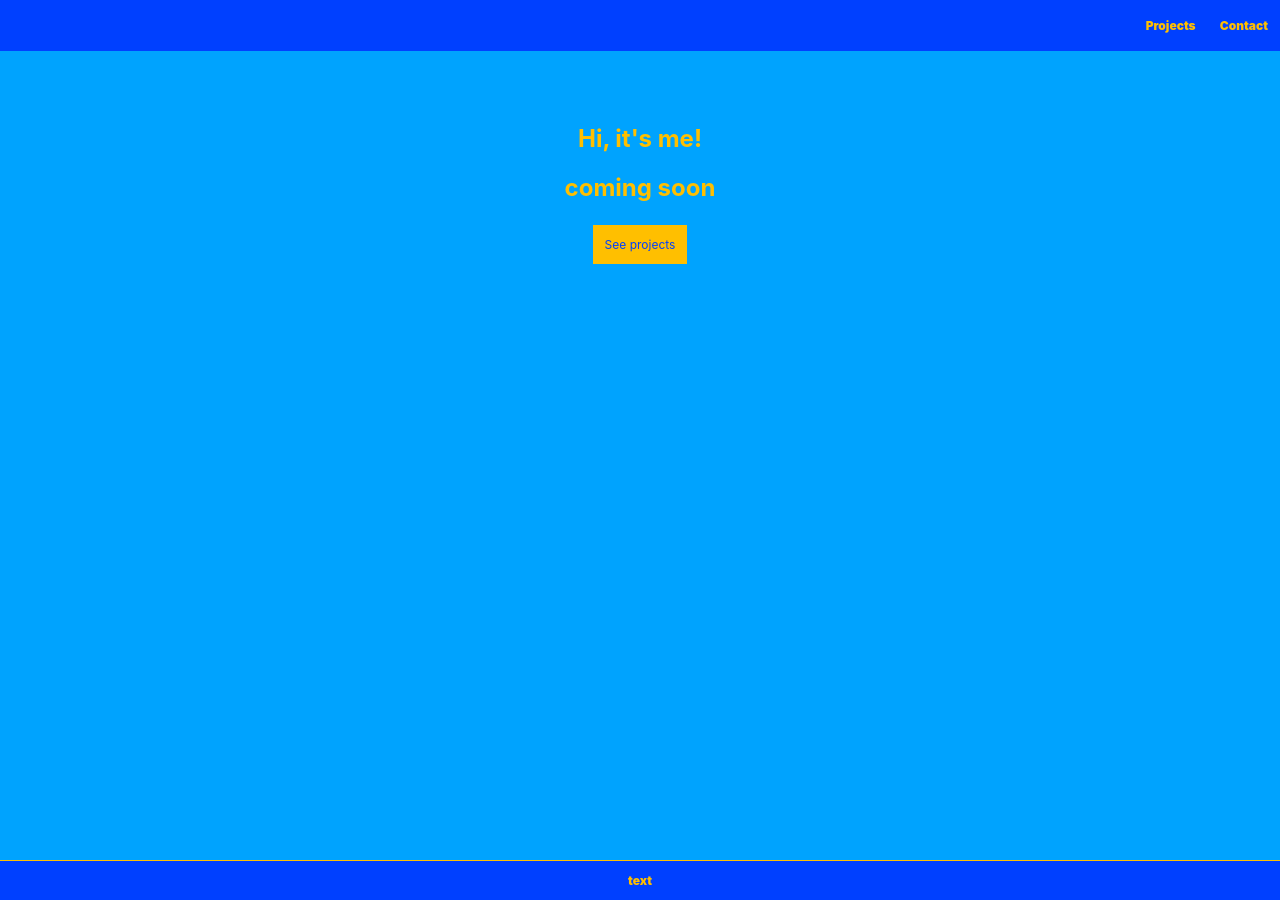
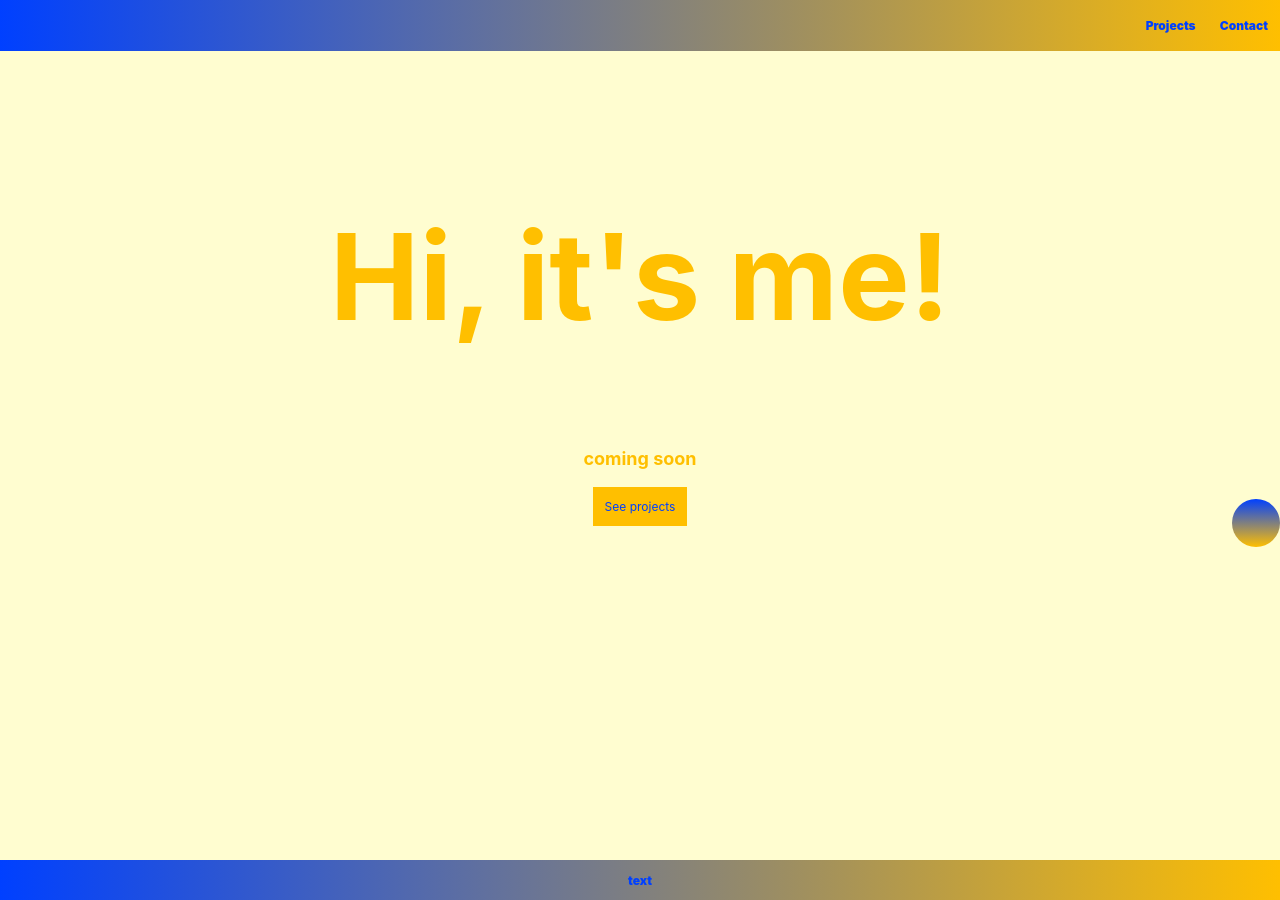
Before and after one commit to Maosso/maosso.github.io, a Jekyll site: the page built from index.md, in a window 1280 px wide and 900 px high. Built offline with Jekyll 4.4.1, drawn with Linux system fonts in a browser that asks for light colours.

Commit message:
with gradient

```diff
--- a/_layouts/default.html
+++ b/_layouts/default.html
@@ -16,10 +16,12 @@
 
     <div id="main-doc">
       <section id="welcome-section">
-        <h1>Hi, it's me!</h1>
+        <h1 class="welcome-header">Hi, it's me!</h1>
         <p>
           {{ content }}
         </p><br>
+    <div class="s-circle">
+    </div>
 
         <a href=#projects type="button" class="scroll">See projects</a>
       </section>
--- a/assets/css/main.scss
+++ b/assets/css/main.scss
@@ -12,7 +12,7 @@
     --light: #ffbf00;
     --tert: #003958;
     --shadow: #888888;
-    --p-light: #00a3fe;
+    --p-light: #FFFDD0;
     font-size: 12px;
 }
 
@@ -20,7 +20,7 @@ nav {
   display: flex;
   position: fixed;
   flex-direction: row;
-  background-color: var(--dark);
+  background-image: linear-gradient(to right, var(--dark), var(--light));
   padding-top: 0.5rem;
   padding-bottom: 0.5rem;
   width: 100vw;
@@ -33,7 +33,7 @@ nav {
 }
 
 .navlink {
-  color: var(--light);
+  color: var(--dark);
   padding: 1rem;
   text-decoration: none;
   margin-top: 0px
@@ -43,8 +43,17 @@ a {
   text-decoration: none;
 }
 
-h1 {
-    font-size: 2rem;}
+.welcome-header {
+    font-size: 10rem;}
+
+.s-circle {
+    height: 4rem;
+    width: 4rem;
+    border-radius: 50%;
+    background-image: linear-gradient(var(--dark), var(--light));
+    position: absolute;
+    right: 0px;
+}
 
 #main-doc {
   display: flex;
@@ -107,7 +116,7 @@ h1 {
 }
 
 #projects {
-  background-color: var(--light);
+  background-image: linear-gradient(to right, var(--dark), var(--light));
   width: 100vw;
   align-items: center;
   color: var(--dark);
@@ -120,8 +129,8 @@ h1 {
 }
 
 footer {
-  background-color: var(--dark);
-  color: var(--light);
+  background-image: linear-gradient(to right, var(--dark), var(--light));
+  color: var(--dark);
   display: flex;
   position: fixed;
   width: 100vw;
```
Also changed, not shown: 3 other files.
